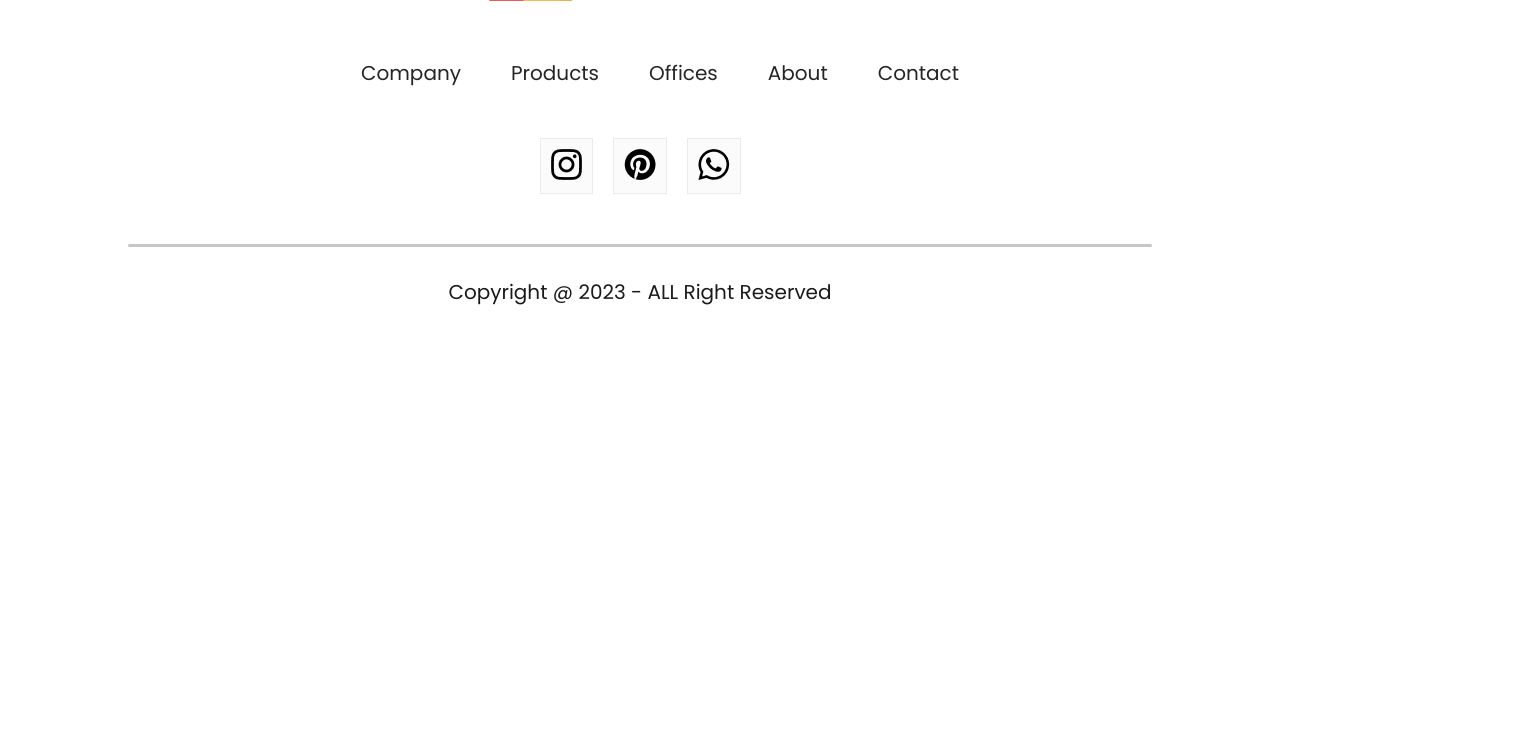
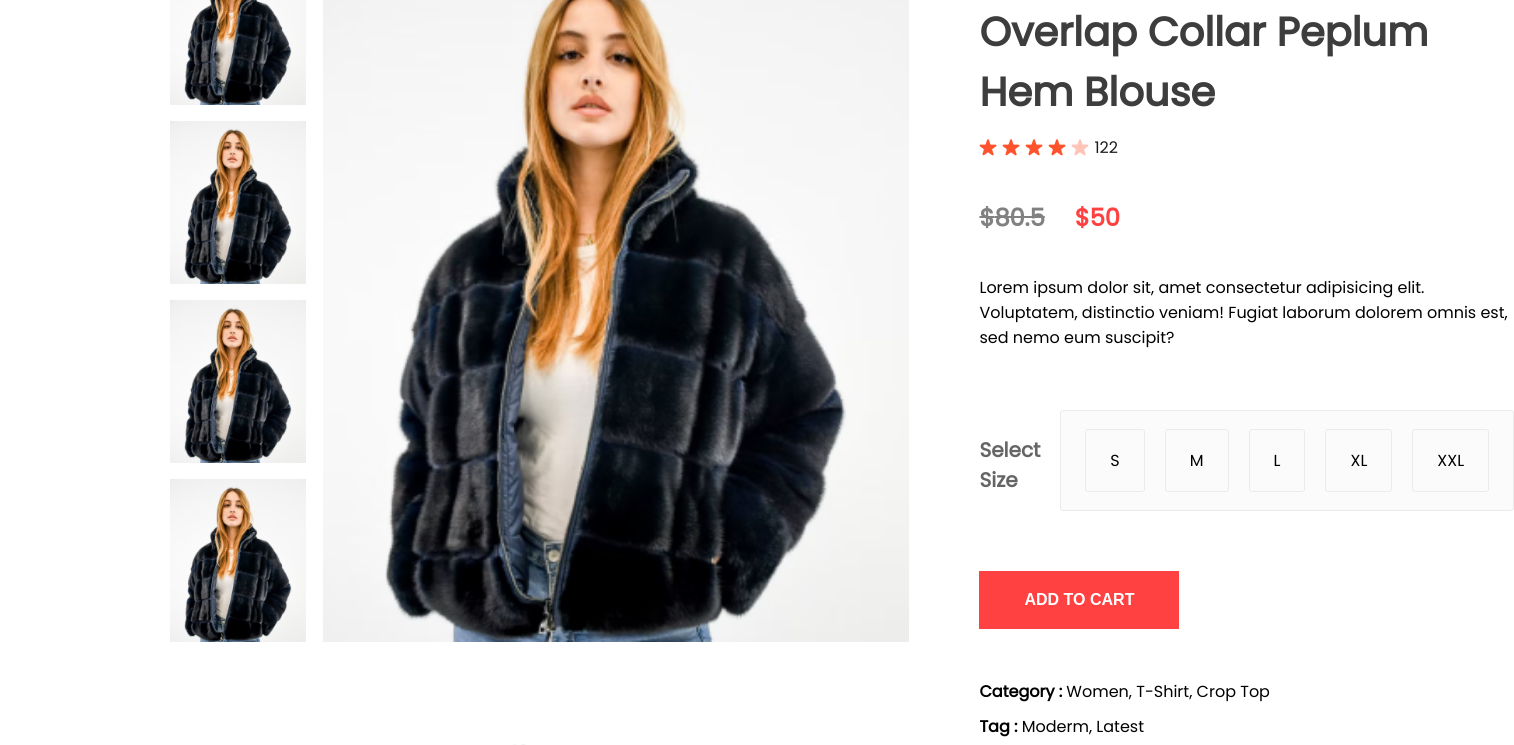
Before and after one commit to hungvu301999/sells, a React (Create React App) app: page /product/1 in a window 1280 px wide. Shown: the part 180-925 px from the top of the page, 1514 px wide, since content can reach past the window. Before the commit the page ends 800 px from the top, so only its background shows below. Built offline with nearby package versions, Linux system fonts and the light colour scheme.

Commit message:
LoginSignup and Prroduct page (part1)

```diff
--- /dev/null
+++ b/src/Components/Breadcrum/Breadcrum.css
@@ -0,0 +1,10 @@
+.breadcrum {
+    display: flex;
+    align-items: center;
+    gap: 8px;
+    color: #5e5e5e;
+    font-size: 16px;
+    font-weight: 600;
+    margin: 600x 170px;
+    text-transform: capitalize;
+}
--- /dev/null
+++ b/src/Components/Breadcrum/Breadcrum.jsx
@@ -0,0 +1,19 @@
+import React from 'react';
+import './Breadcrum.css';
+import arrow_icon from '~/Components/Assets/breadcrum_arrow.png';
+
+const Breadcrum = (props) => {
+    const { product } = props;
+    return (
+        <div className="breadcrum">
+            HOME <img src={arrow_icon} alt="" />
+            SHOP
+            <img src={arrow_icon} alt="" />
+            {product.category}
+            <img src={arrow_icon} alt="" />
+            {product.name}
+        </div>
+    );
+};
+
+export default Breadcrum;
--- a/src/Components/Item/Item.jsx
+++ b/src/Components/Item/Item.jsx
@@ -1,10 +1,14 @@
 import React from 'react';
 import './Item.css';
+import { Link } from 'react-router-dom';
 
 const Item = (props) => {
     return (
         <div className="item">
-            <img src={props.image} alt="" />
+            <Link to={`/product/${props.id}`}>
+                <img src={props.image} alt="" />
+            </Link>
+
             <p>{props.name}</p>
             <div className="item-prices">
                 <div className="item-new-price">${props.new_price}</div>
--- /dev/null
+++ b/src/Components/ProductDisplay/ProductDisplay.css
@@ -0,0 +1,88 @@
+.productDisplay {
+    display: flex;
+    margin: 0px 170px;
+}
+.productDisplay-left {
+    display: flex;
+    gap: 17px;
+}
+.productDisplay-img-list {
+    display: flex;
+    flex-direction: column;
+    gap: 16px;
+}
+.productDisplay-img-list img {
+    height: 163px;
+}
+.productDisplay-main-img {
+    width: 586px;
+    height: 700px;
+}
+.productDisplay-right {
+    margin: 0px 70px;
+    display: flex;
+    flex-direction: column;
+}
+.productDisplay-right h1 {
+    color: #3d3d3d;
+    font-size: 40px;
+    font-weight: 700;
+}
+.productDisplay-right-stars {
+    display: flex;
+    align-items: center;
+    margin-top: 13px;
+    gap: 5px;
+    color: #1c1c1c;
+    font-size: 16px;
+}
+.productDisplay-right-price {
+    display: flex;
+    margin: 40px 0px;
+    gap: 30px;
+    font-size: 24px;
+    font-weight: 700;
+}
+.productDisplay-right-price-old {
+    color: #818181;
+    text-decoration: line-through;
+}
+.productDisplay-right-price-new {
+    color: #ff4141;
+}
+.productDisplay-right-size h1 {
+    margin-top: 55px;
+    color: #656565;
+    font-size: 20px;
+    font-weight: 600;
+}
+.productDisplay-right-size {
+    display: flex;
+    margin: 30px 0px;
+    gap: 20px;
+}
+.productDisplay-right-size div {
+    padding: 18px 24px;
+    background: #fbfbfb;
+    border: 1px solid #ebebeb;
+    border-radius: 3px;
+    cursor: pointer;
+}
+.productDisplay-right button {
+    padding: 20px 40px;
+    width: 200px;
+    font-size: 16px;
+    font-weight: 600;
+    color: white;
+    background: #ff4141;
+    margin-bottom: 40px;
+    border: none;
+    outline: none;
+    cursor: pointer;
+}
+.productDisplay-right-category {
+    margin-top: 10px;
+}
+.productDisplay-right-category span {
+    font-weight: 600;
+}
--- /dev/null
+++ b/src/Components/ProductDisplay/ProductDisplay.jsx
@@ -0,0 +1,62 @@
+import React from 'react';
+import './ProductDisplay.css';
+import star_icon from '~/Components/Assets/star_icon.png';
+import star_dull_icon from '~/Components/Assets/star_dull_icon.png';
+
+const ProductDisplay = (props) => {
+    const { product } = props;
+    console.log(props);
+    console.log(product);
+    return (
+        <div className="productDisplay">
+            <div className="productDisplay-left">
+                <div className="productDisplay-img-list">
+                    <img src={product.image} alt="" />
+                    <img src={product.image} alt="" />
+                    <img src={product.image} alt="" />
+                    <img src={product.image} alt="" />
+                </div>
+                <div className="productDisplay-img">
+                    <img className="productDisplay-main-img" src={product.image} alt="" />
+                </div>
+            </div>
+            <div className="productDisplay-right">
+                <h1>{product.name}</h1>
+                <div className="productDisplay-right-stars">
+                    <img src={star_icon} alt="" />
+                    <img src={star_icon} alt="" />
+                    <img src={star_icon} alt="" />
+                    <img src={star_icon} alt="" />
+                    <img src={star_dull_icon} alt="" />
+                    <p>122</p>
+                </div>
+                <div className="productDisplay-right-price">
+                    <div className="productDisplay-right-price-old">${product.old_price}</div>
+                    <div className="productDisplay-right-price-new">${product.new_price}</div>
+                </div>
+                <div className="productDisplay-right-description">
+                    Lorem ipsum dolor sit, amet consectetur adipisicing elit. Voluptatem, distinctio veniam! Fugiat
+                    laborum dolorem omnis est, sed nemo eum suscipit?
+                </div>
+                <div className="productDisplay-right-size">
+                    <h1>Select Size</h1>
+                    <div className="productDisplay-right-size">
+                        <div>S</div>
+                        <div>M</div>
+                        <div>L</div>
+                        <div>XL</div>
+                        <div>XXL</div>
+                    </div>
+                </div>
+                <button>ADD TO CART</button>
+                <p className="productDisplay-right-category">
+                    <span>Category :</span> Women, T-Shirt, Crop Top
+                </p>
+                <p className="productDisplay-right-category">
+                    <span>Tag :</span> Moderm, Latest
+                </p>
+            </div>
+        </div>
+    );
+};
+export default ProductDisplay;
--- /dev/null
+++ b/src/Pages/CSS/LoginSigup.css
@@ -0,0 +1,61 @@
+.loginsingup {
+    width: 100%;
+    height: 80vh;
+    background: #fce3fe;
+    padding-top: 100px;
+}
+.loginsingup-container {
+    width: 580px;
+    height: 600px;
+    background: white;
+    margin: auto;
+    padding: 40px 60px;
+}
+.loginsingup-container h1 {
+    margin: 20px 0px;
+}
+.loginsignup-fields {
+    display: flex;
+    flex-direction: column;
+    gap: 29px;
+    margin-top: 30px;
+}
+.loginsignup-fields input {
+    height: 72px;
+    width: 100%;
+    padding-left: 20px;
+    border: 1px solid #c9c9c9;
+    outline: none;
+    color: #5c5c5c;
+    font-size: 18px;
+}
+.loginsingup-container button {
+    width: 580px;
+    height: 72px;
+    color: white;
+    background: #ff4141;
+    margin-top: 30px;
+    border: none;
+    font-size: 24px;
+    font-weight: 500;
+    cursor: pointer;
+}
+.loginsignup-login {
+    margin-top: 20px;
+    color: #5c5c5c;
+    font-size: 18px;
+    font-weight: 500;
+}
+.loginsignup-login span {
+    color: #ff4141;
+    font-weight: 600;
+}
+.loginsignup-agree {
+    display: flex;
+    align-items: center;
+    margin-top: 25px;
+    gap: 20px;
+    color: #5c5c5c;
+    font-size: 18px;
+    font-weight: 500;
+}
--- a/src/Pages/LoginSigup.jsx
+++ b/src/Pages/LoginSigup.jsx
@@ -1,7 +1,28 @@
 import React from 'react';
+import './CSS/LoginSigup.css';
 
 const LoginSigup = () => {
-    return <div></div>;
+    return (
+        <div className="loginsingup">
+            <div className="loginsingup-container">
+                <h1>Sign Up</h1>
+                <div className="loginsignup-fields">
+                    <input type="text" placeholder="Your Name" />
+                    <input type="email" placeholder="Email Address" />
+                    <input type="password" placeholder="Password" />
+                </div>
+                <button>Continue</button>
+                <p className="loginsignup-login">
+                    Already have an account? <span>Login here</span>
+                </p>
+                <span>Login here</span>
+                <div className="loginsignup-agree">
+                    <input type="checkbox" name="" id="" />
+                    <p>By continuing, i agree to the terms of use & privacy policy</p>
+                </div>
+            </div>
+        </div>
+    );
 };
 
 export default LoginSigup;
--- a/src/Pages/Product.jsx
+++ b/src/Pages/Product.jsx
@@ -1,7 +1,20 @@
-import React from 'react';
+import React, { useContext } from 'react';
+import { useParams } from 'react-router-dom';
+import Breadcrum from '~/Components/Breadcrum/Breadcrum';
+import ProductDisplay from '~/Components/ProductDisplay/ProductDisplay';
+import { ShopContext } from '~/Context/ShopContext';
 
 const Product = () => {
-    return <div></div>;
+    const { all_product } = useContext(ShopContext);
+    const { productId } = useParams();
+
+    const product = all_product.find((e) => e.id === Number(productId));
+    return (
+        <div>
+            <Breadcrum product={product} />
+            <ProductDisplay product={product} />
+        </div>
+    );
 };
 
 export default Product;
```
